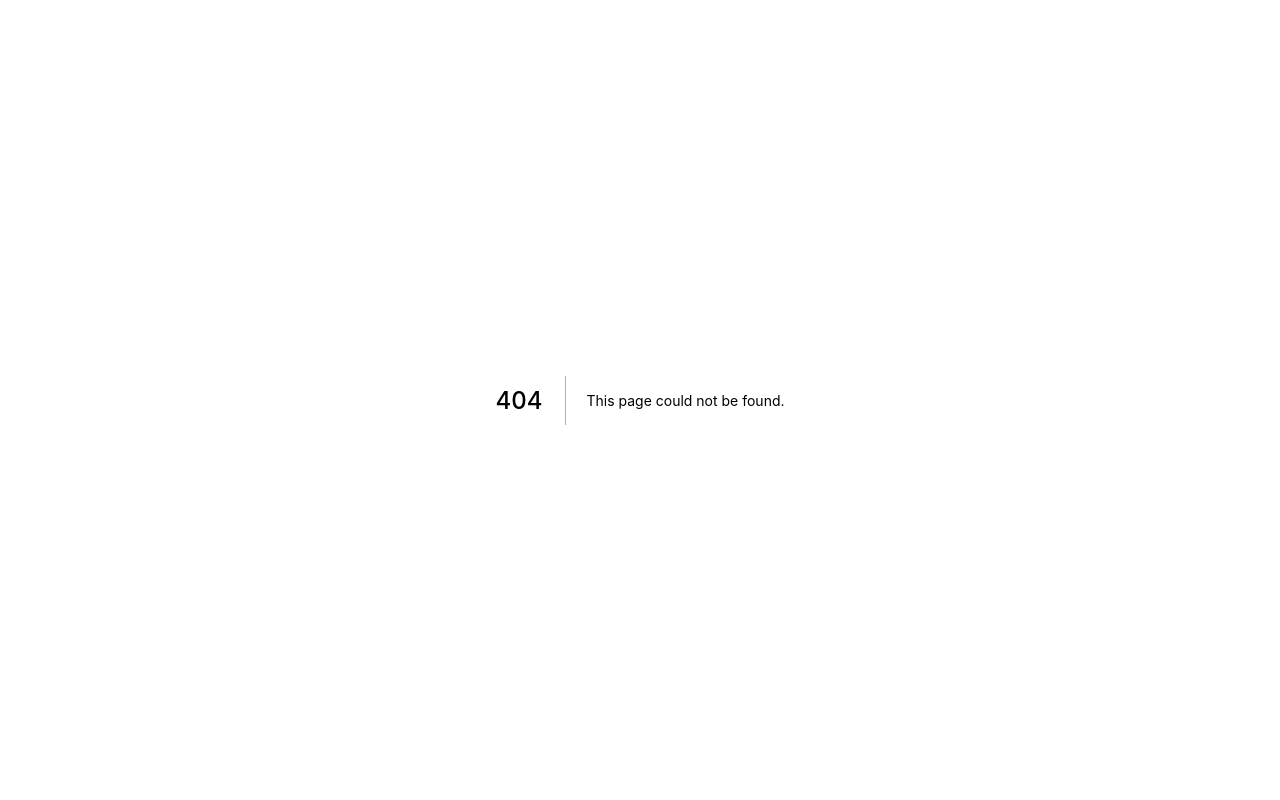
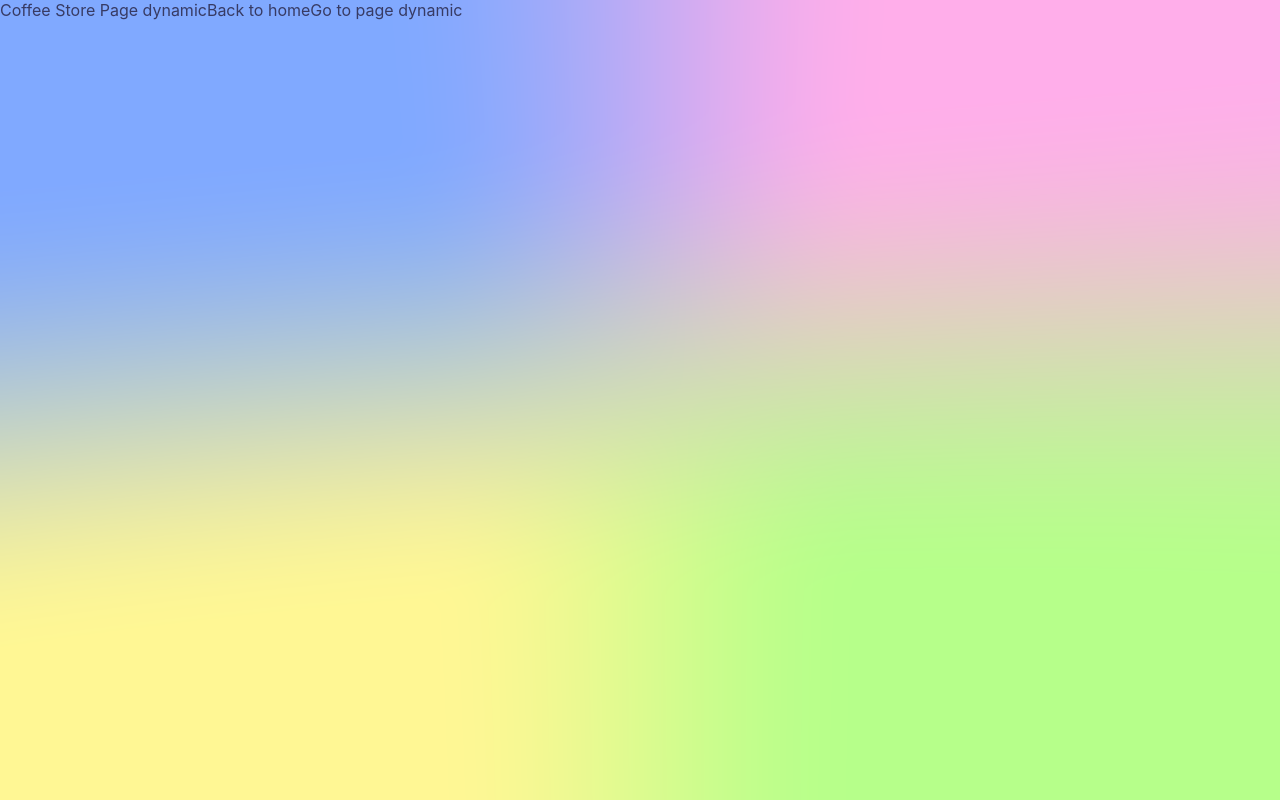
Before and after one commit to thomaswilsondev/Find-Coffee-Store-Near-Me, a Next.js app: page /coffee-store/dynamic in a window 1280 px wide. Before the commit this address had no page. Built offline with nearby package versions, Linux system fonts and the light colour scheme.

Commit message:
addtion router

```diff
--- /dev/null
+++ b/pages/coffee-store/[id].js
@@ -0,0 +1,20 @@
+import { useRouter } from "next/router";
+import Link from "next/link";
+
+const CoffeeStore = () => {
+  const router = useRouter();
+  console.log("router", router);
+  return (
+    <div>
+      Coffee Store Page {router.query.id}
+      <Link href="/">
+        <a>Back to home</a>
+      </Link>
+      <Link href="/coffee-store/dynamic">
+        <a>Go to page dynamic</a>
+      </Link>
+    </div>
+  );
+};
+
+export default CoffeeStore;
--- /dev/null
+++ b/pages/courses/nextjs.js
@@ -0,0 +1,4 @@
+const NextJs = () => {
+  return <div>Welcome to Next.js with Ankita</div>;
+};
+export default NextJs;
```
Also changed, not shown: pages/[dynamic].js (added, +19 -0 lines).
